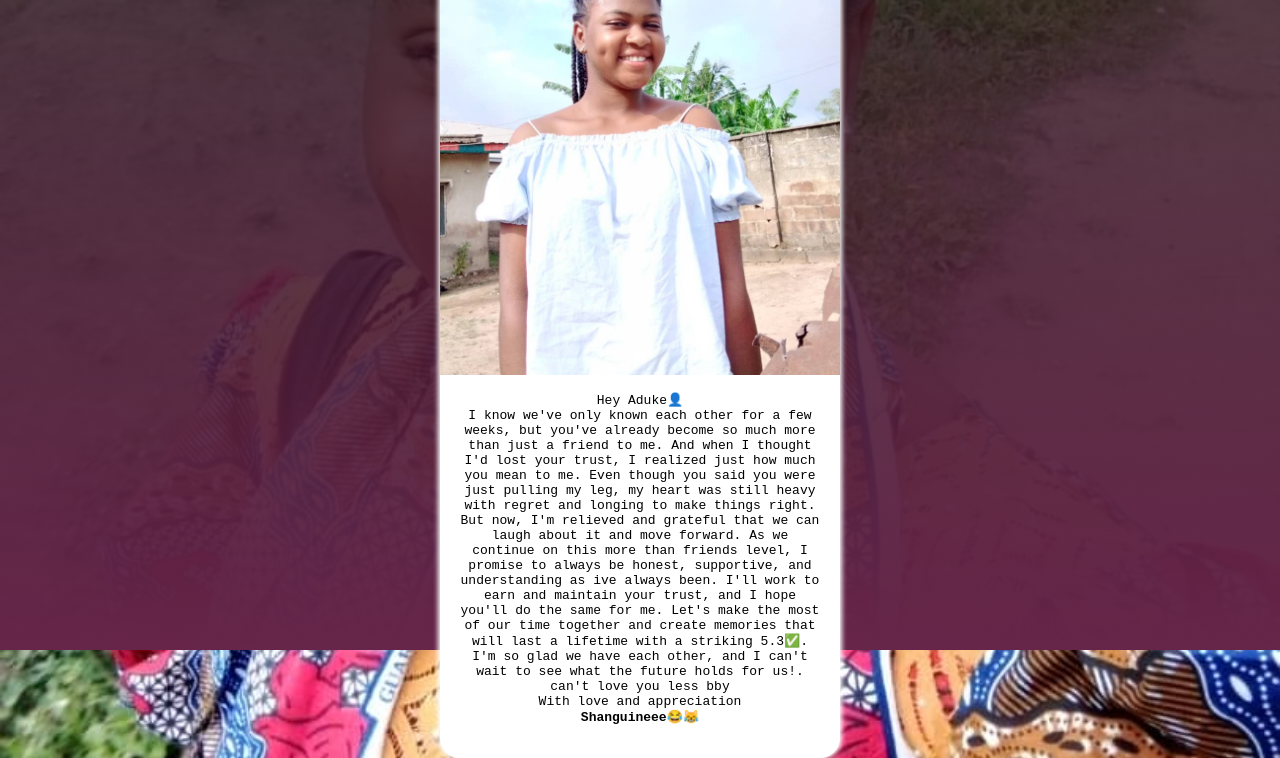
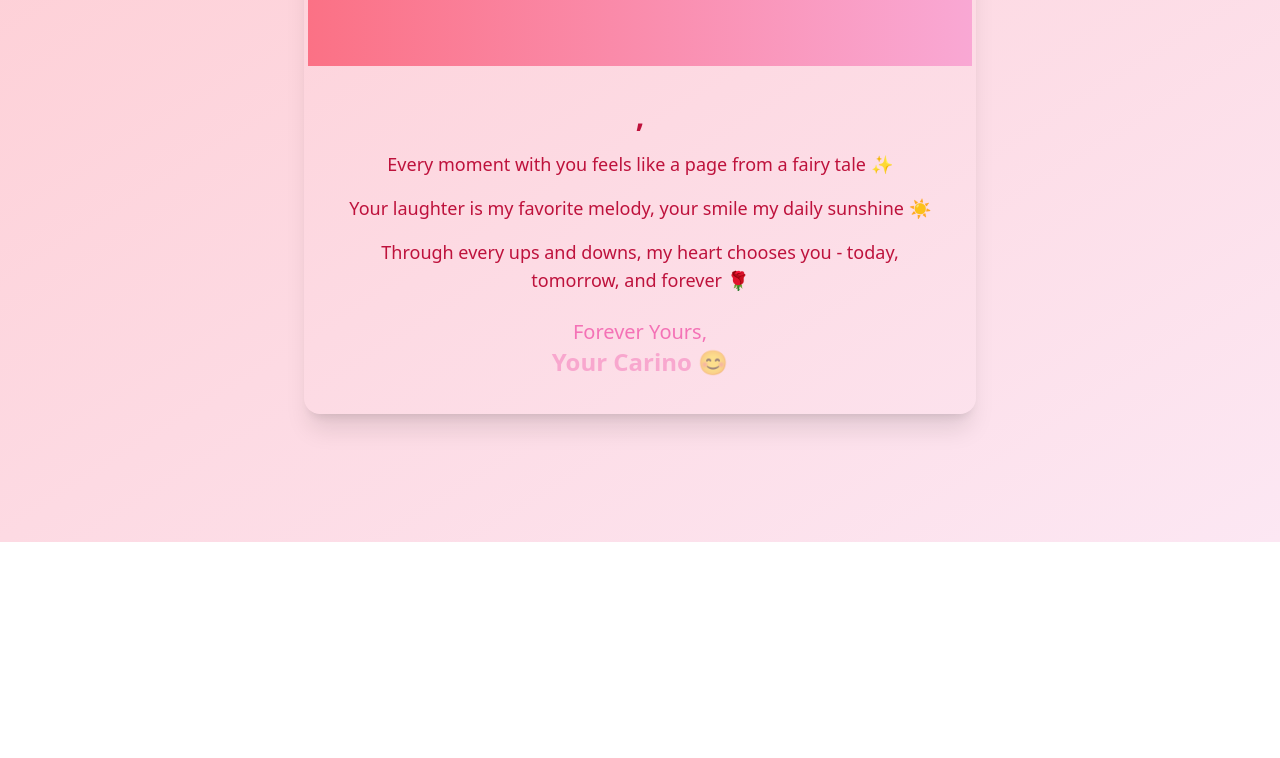
Before and after one commit to Damilare0/Aduke, a plain HTML site: page next.html in a window 1280 px wide. Shown: the part 258-1016 px from the top of the page. After the commit the page ends 800 px from the top, so only its background shows below. Drawn offline with nearby package versions, Linux system fonts and the light colour scheme.

Commit message:
next.html

```diff
--- a/next.html
+++ b/next.html
@@ -1,111 +1,55 @@
+<!-- next.html -->
 <!DOCTYPE html>
 <html lang="en">
 <head>
     <meta charset="UTF-8">
-    <meta http-equiv="X-UA-Compatible" content="IE=edge">
     <meta name="viewport" content="width=device-width, initial-scale=1.0">
-    <!--<link rel="stylesheet" href="style/style.css">-->
-    <!--<script src="lib/jQuery.js"></script>-->
+    <script src="https://cdn.tailwindcss.com"></script>
+    <link href="https://fonts.googleapis.com/css2?family=Great+Vibes&display=swap" rel="stylesheet">
     <style>
-    *{
-      text-decoration: none;
-/*    overflow: hidden; */
+       /*.love-letter {
+            background: linear-gradient(45deg, #fff5f5 0%, #fff0f7 100%);
+            font-family: 'Playfair Display', serif;
         }
-      body{
-        background: linear-gradient( rgba(0,0,0,0.7), #662549), url("aduke1.jpg");
-        background-repeat: no-repeat;
-        background-size: cover;
-        background-position: center;
-        height: 100vh;
-      }
-      .div2{
-        background: white;
-        position: relative;
-        width: 400px;
-        padding: 0 0 20px 0;
-       /* height: 900px;*/
-        margin: 100px auto;
-        border-radius: 20px;
-        /*border: 3px solid grey;*/
-        box-shadow: 0 0 5px 2px white;
-      }
-      .div2 .img{
-        width: 100%;
-        border-radius: 20px;
-        margin: 0 auto;
-        height: 40%;
-      }
-      .div2 img{
-        width: 100%;
-        height: 100%;
-        border-top-right-radius: 20px;
-        border-top-left-radius: 20px;
-        object-fit: cover;
-      }
-      .div2 .text{
-        padding: 0 20px;
-        font-family: monospace;
-        background: white;
-        height: 40%;
-        text-align: center;
-      }
-      .btns{
-        display: flex;
-        padding: 20px;
-        justify-content: space-between;
-      }
-      .btn{
-        padding: 5px 10px;
-        border-radius: 5px;
-        /*border: 2px solid red;*/
-        box-shadow: 0 0 2px 1px rgba(0,0,0,0.5);
-        transition: .5s;
-      }
-      .btn:hover{
-        padding: 5px 50px;
-      }
-      .btn a{
-        font-weight: 700;
-        font-family: cursive;
-        color: white;
-      }
-      .acc{
-        background: green;
-      }
-      .dec{
-        background: red;
-      }
+        .heart-border {
+            border-image: linear-gradient(45deg, #ff69b4, #db2777) 1;
+        }*/
     </style>
-    <title>Aduke</title>
+    <title>My Heart's Message</title>
 </head>
-<body>
-    <div class="div1">
-      <div class="div2">
-        <div class="img">
-          <img src="faith.jpg">
+<body class="min-h-screen flex items-center justify-center bg-gradient-to-br from-rose-200 to-pink-100">
+    <div class="max-w-2xl w-full mx-4">
+        <div class="love-letter rounded-2xl shadow-xl overflow-hidden border-4 border-transparent heart-border">
+            <div class="h-48 bg-gradient-to-r from-rose-400 to-pink-300 relative">
+                <div class="absolute inset-0 flex items-center justify-center">
+                    <span class="text-white text-4xl animate-bounce">❤️ Our Story ❤️</span>
                 </div>
-        <div class="text">
-          <p>Hey Aduke👤  <br>
-          I know we've only known each other for a few weeks, but you've already become so much more than just a friend to me. And when I thought I'd lost your trust, I realized just how much you mean to me.
+            </div>
 
-Even though you said you were just pulling my leg, my heart was still heavy with regret and longing to make things right. But now, I'm relieved and grateful that we can laugh about it and move forward.
+            <div class="p-8 space-y-6 text-rose-700">
+                <div class="text-center">
+                    <p class="text-3xl font-bold mb-4">,</p>
+                    <div class="space-y-4 text-lg">
+                        <p>Every moment with you feels like a page from a fairy tale ✨</p>
+                        <p>Your laughter is my favorite melody, your smile my daily sunshine ☀️</p>
+                        <p>Through every ups and downs, my heart chooses you - today, tomorrow, and forever 🌹</p>
+                    </div>
+                </div>
 
-As we continue on this more than friends level, I promise to always be honest, supportive, and understanding as ive always been. I'll work to earn and maintain your trust, and I hope you'll do the same for me.
+                <!--<div class="flex justify-center space-x-6 mt-8">
+                    <a href="#" class="px-8 py-3 bg-rose-500 text-white rounded-full hover:bg-rose-600 transition-all transform hover:scale-105 shadow-lg">
+                        Accept My Heart ❤️
+                    </a>
+                    <a href="#" class="px-8 py-3 bg-pink-200 text-rose-600 rounded-full hover:bg-pink-300 transition-all transform hover:scale-105 shadow-lg">
+                        Read Again 📖
+                    </a>
+                </div>-->
 
-Let's make the most of our time together and create memories that will last a lifetime with a striking 5.3✅. I'm so glad we have each other, and I can't wait to see what the future holds for us!.<br>
-              can't love you less bby <br>
-
-With love and appreciation<br>
-<b>Shanguineee😂😹</b>
-          </p>     </div>
-        <!--<div class="btns">
-          <div class="acc btn">
-            <a href=" https://wa.me/qr/L5BUZCPUP64DC1 ">Accept</a>
+                <div class="text-center mt-8 text-pink-400">
+                    <p class="text-xl">Forever Yours,</p>
+                    <p class="text-2xl font-bold animate-pulse">Your Carino 😊</p>
                 </div>
-          <div class="dec btn">
-            <a href="https://wa.me/message/NBKAA5WXVQLQH1">Decline</a>
             </div>
-        </div>-->
         </div>
     </div>
 </body>
```
Lines whose indentation alone changed are shown as unchanged.
